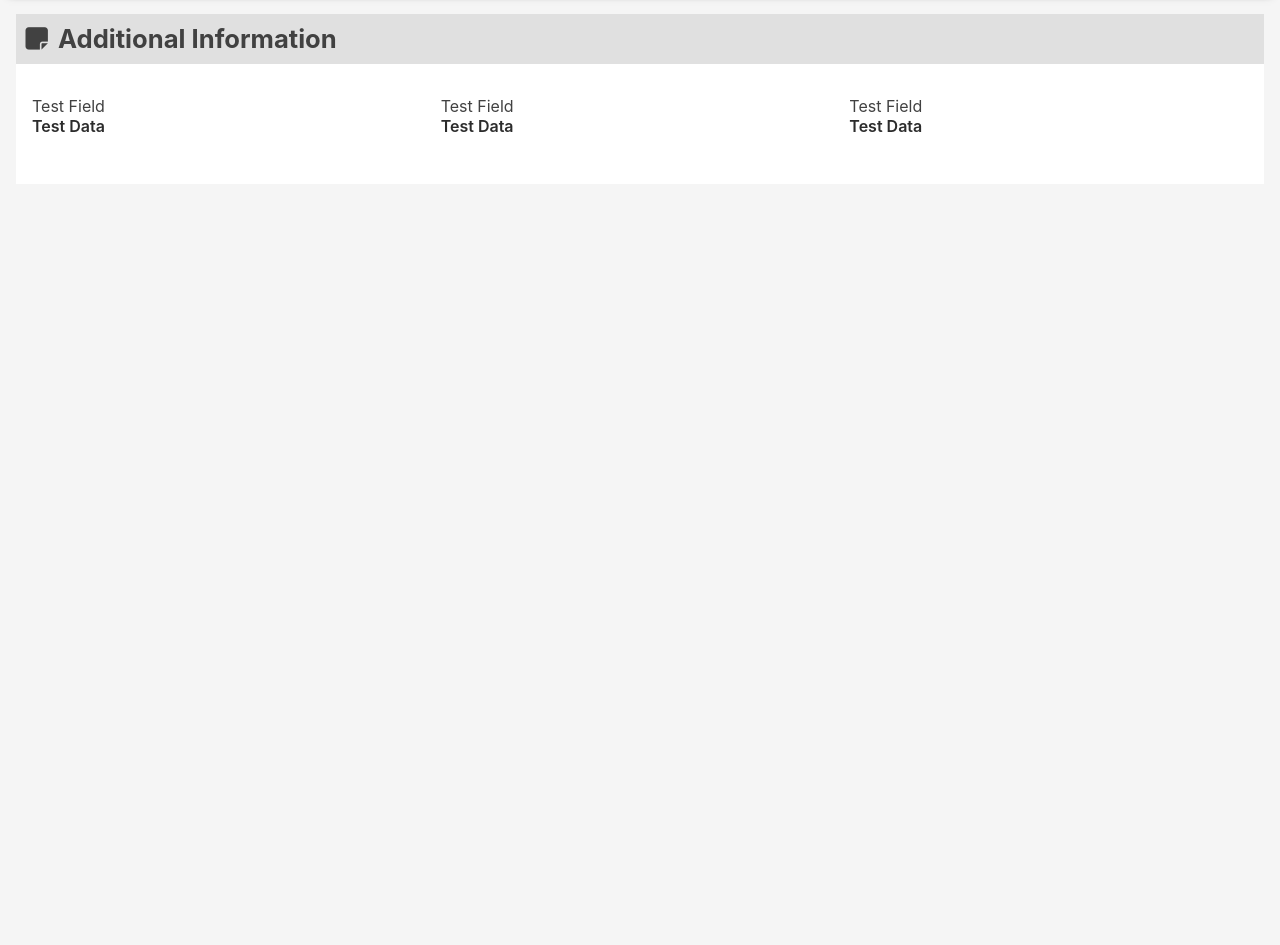
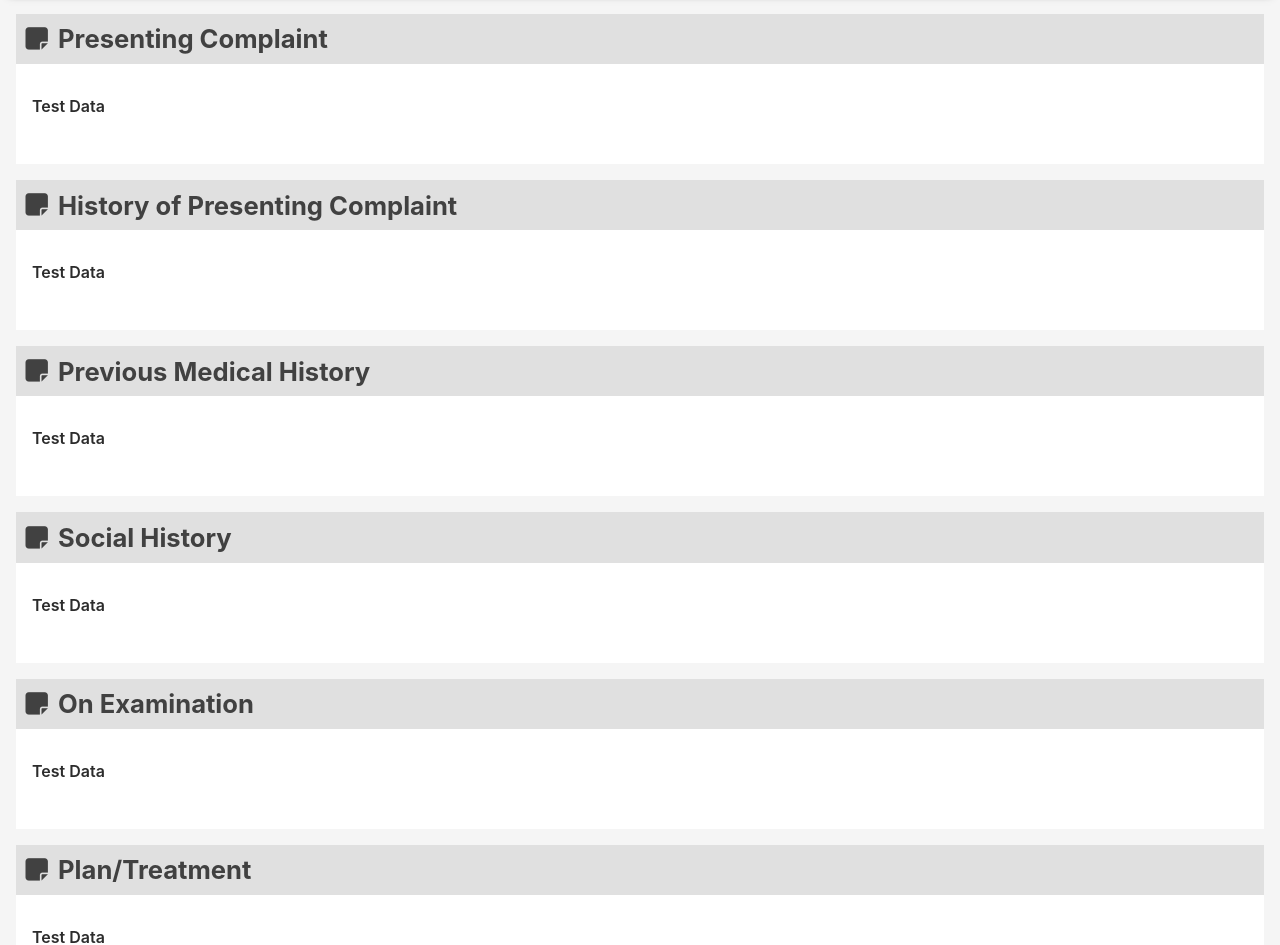
Before and after one commit to riz-l/ie-report, a React (Create React App) app: page /notes in a window 1280 px wide. Shown: the part 134-1079 px from the top of the page. Before the commit the page ends 800 px from the top, so only its background shows below. Built offline with nearby package versions, Linux system fonts and the light colour scheme.

Commit message:
Completed the report fields for Notes

```diff
--- a/src/pages/subPages/Notes/Notes.component.jsx
+++ b/src/pages/subPages/Notes/Notes.component.jsx
@@ -4,8 +4,6 @@ import React from "react";
 // Import: Elements
 import {
   ColumnOne,
-  ColumnTwo,
-  ColumnThree,
   Container,
   Grid,
   Heading,
@@ -17,8 +15,6 @@ import {
 import {
   FieldData,
   HeadingPrimary,
-  HeadingSecondary,
-  HeadingTertiary,
   ReportContainer,
 } from "../../../components";
 
@@ -26,6 +22,133 @@ import {
 export default function Notes() {
   return (
     <Container>
+     {/* Presenting Complaint */}
+      <Section>
+        <Heading>
+          <HeadingPrimary
+            icon="fas fa-sticky-note"
+            text="Presenting Complaint"
+            padding="0.6rem"
+          />
+        </Heading>
+
+        <ReportContainer>
+          <Render>
+            <Grid>
+              <ColumnOne>
+                <FieldData data="Test Data" />
+              </ColumnOne>
+            </Grid>
+          </Render>
+        </ReportContainer>
+      </Section>
+
+     {/* History of Presenting Complaint */}
+      <Section>
+        <Heading>
+          <HeadingPrimary
+            icon="fas fa-sticky-note"
+            text="History of Presenting Complaint"
+            padding="0.6rem"
+          />
+        </Heading>
+
+        <ReportContainer>
+          <Render>
+            <Grid>
+              <ColumnOne>
+                <FieldData data="Test Data" />
+              </ColumnOne>
+            </Grid>
+          </Render>
+        </ReportContainer>
+      </Section>
+
+     {/* Previous Medical History */}
+      <Section>
+        <Heading>
+          <HeadingPrimary
+            icon="fas fa-sticky-note"
+            text="Previous Medical History"
+            padding="0.6rem"
+          />
+        </Heading>
+
+        <ReportContainer>
+          <Render>
+            <Grid>
+              <ColumnOne>
+                <FieldData data="Test Data" />
+              </ColumnOne>
+            </Grid>
+          </Render>
+        </ReportContainer>
+      </Section>
+
+     {/* Social History */}
+      <Section>
+        <Heading>
+          <HeadingPrimary
+            icon="fas fa-sticky-note"
+            text="Social History"
+            padding="0.6rem"
+          />
+        </Heading>
+
+        <ReportContainer>
+          <Render>
+            <Grid>
+              <ColumnOne>
+                <FieldData data="Test Data" />
+              </ColumnOne>
+            </Grid>
+          </Render>
+        </ReportContainer>
+      </Section>
+
+     {/* On Examination */}
+      <Section>
+        <Heading>
+          <HeadingPrimary
+            icon="fas fa-sticky-note"
+            text="On Examination"
+            padding="0.6rem"
+          />
+        </Heading>
+
+        <ReportContainer>
+          <Render>
+            <Grid>
+              <ColumnOne>
+                <FieldData data="Test Data" />
+              </ColumnOne>
+            </Grid>
+          </Render>
+        </ReportContainer>
+      </Section>
+
+     {/* Plan/Treatment */}
+      <Section>
+        <Heading>
+          <HeadingPrimary
+            icon="fas fa-sticky-note"
+            text="Plan/Treatment"
+            padding="0.6rem"
+          />
+        </Heading>
+
+        <ReportContainer>
+          <Render>
+            <Grid>
+              <ColumnOne>
+                <FieldData data="Test Data" />
+              </ColumnOne>
+            </Grid>
+          </Render>
+        </ReportContainer>
+      </Section>
+
+     {/* Additional Information */}
       <Section>
         <Heading>
           <HeadingPrimary
@@ -39,16 +162,8 @@ export default function Notes() {
           <Render>
             <Grid>
               <ColumnOne>
-                <FieldData field="Test Field" data="Test Data" />
+                <FieldData data="Test Data" />
               </ColumnOne>
-
-              <ColumnTwo>
-                <FieldData field="Test Field" data="Test Data" />
-              </ColumnTwo>
-
-              <ColumnThree>
-                <FieldData field="Test Field" data="Test Data" />
-              </ColumnThree>
             </Grid>
           </Render>
         </ReportContainer>
```
